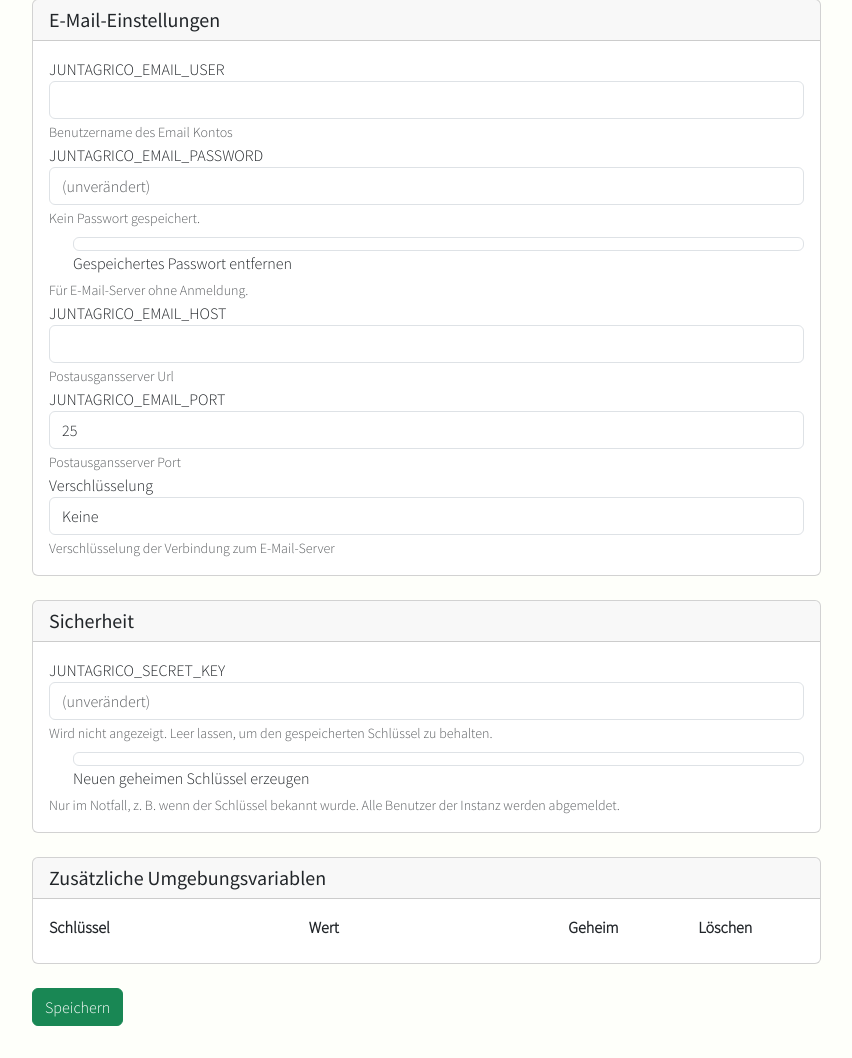
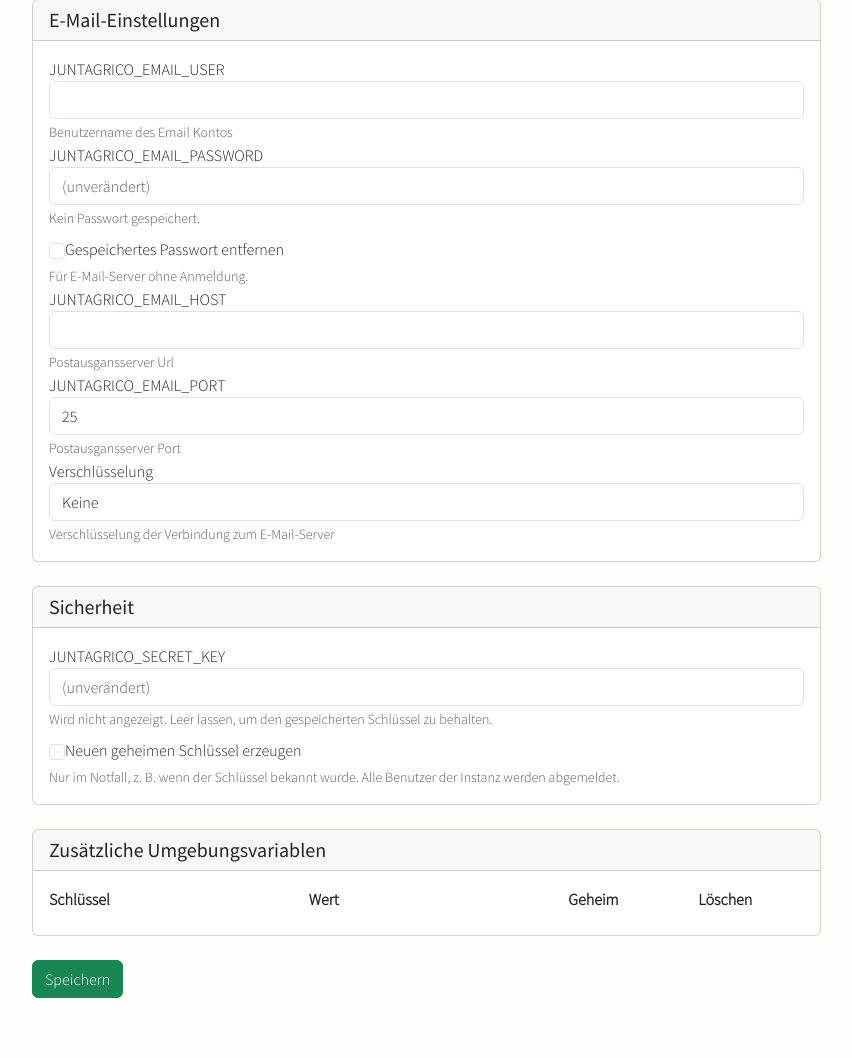
Before and after one commit to juntagrico/juntagrico-paas, a Django app: template adminconsole/templates/env.html in a window 1280 px wide. Shown: the part 497-1555 px from the top of the page, without its empty margins (349-1201 px from the left). After the commit the page ends 1495 px from the top, so only its background shows below. Run offline with Django 3.2, Linux system fonts and the light colour scheme; the template is opened without the code that fills it: values that come from a table or form of the project are taken from there, others are empty; parts of the project's set-up code (start-up, migrations or seed data) failed here and were passed over; some libraries are stand-ins or nearby versions.

Commit message:
feat(envform): style fixes

```diff
--- a/adminconsole/forms.py
+++ b/adminconsole/forms.py
@@ -112,12 +112,12 @@ class EnvForm(forms.ModelForm):
     clear_email_password = BooleanField(
         label='Gespeichertes Passwort entfernen', required=False,
         help_text='Für E-Mail-Server ohne Anmeldung.',
-        widget=CheckboxInput(attrs={'class': 'form-control'})
+        widget=CheckboxInput(attrs={'class': 'form-check-input'})
     )
     new_secret_key = BooleanField(
         label='Neuen geheimen Schlüssel erzeugen', required=False,
         help_text='Nur im Notfall, z. B. wenn der Schlüssel bekannt wurde. Alle Benutzer der Instanz werden abgemeldet.',
-        widget=CheckboxInput(attrs={'class': 'form-control'})
+        widget=CheckboxInput(attrs={'class': 'form-check-input'})
     )
     juntagrico_email_port = ChoiceField(
         label='JUNTAGRICO_EMAIL_PORT',
@@ -267,6 +267,9 @@ class AppEnvVarForm(forms.ModelForm):
             self.fields['value'].help_text = 'Geheimer Wert'
         if self.is_bound and self.instance and self.instance.pk and self.instance.secret:
             self.fields['value'].widget.render_value = True
+        # Style the DELETE checkbox with Bootstrap form-check-input class
+        if 'DELETE' in self.fields:
+            self.fields['DELETE'].widget = CheckboxInput(attrs={'class': 'form-check-input'})
 
     def clean_key(self):
         key = self.cleaned_data.get('key', '').strip()
--- a/adminconsole/templates/env.html
+++ b/adminconsole/templates/env.html
@@ -66,7 +66,7 @@
                     {% if form.juntagrico_email_password.errors %}
                         <div class="invalid-feedback d-block"><strong>{{ form.juntagrico_email_password.errors }}</strong></div>
                     {% endif %}
-                    <div class="form-check mt-2">
+                    <div class="form-check mt-2 d-flex align-items-center">
                         {{ form.clear_email_password }}
                         <label class="form-check-label" for="{{ form.clear_email_password.id_for_label }}">
                             {{ form.clear_email_password.label }}
@@ -135,7 +135,7 @@
                     {% if form.juntagrico_secret_key.errors %}
                         <div class="invalid-feedback d-block"><strong>{{ form.juntagrico_secret_key.errors }}</strong></div>
                     {% endif %}
-                    <div class="form-check mt-2">
+                    <div class="form-check mt-2 d-flex align-items-center">
                         {{ form.new_secret_key }}
                         <label class="form-check-label" for="{{ form.new_secret_key.id_for_label }}">
                             {{ form.new_secret_key.label }}
```
